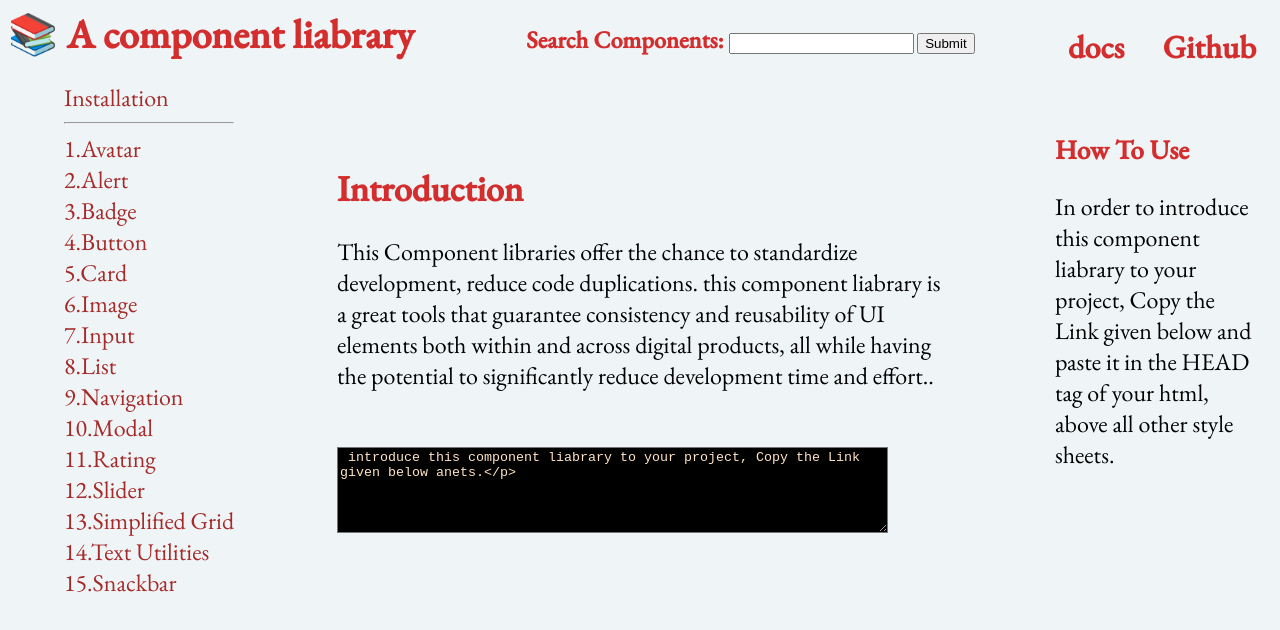
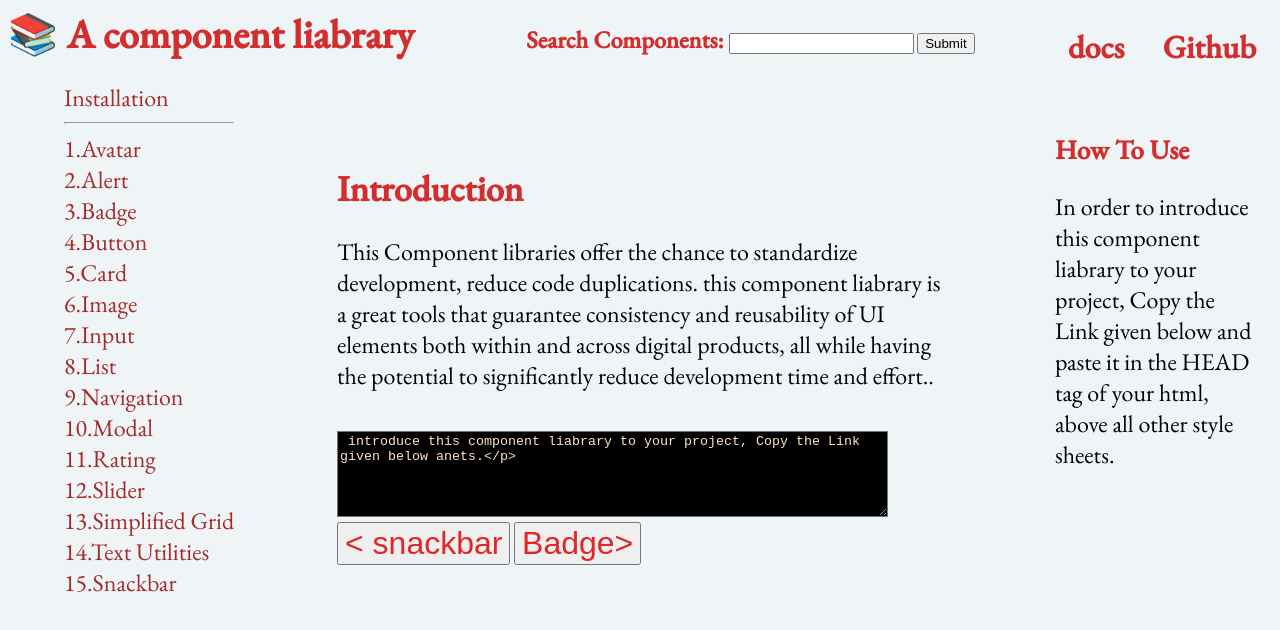
Before and after one commit to ashuashu2/Sage-UI, a plain HTML site: page installation/installation.html in a window 1280 px wide. Drawn offline with nearby package versions, Linux system fonts and the light colour scheme; a web font is replaced by a local one.

Commit message:
add button in installation

```diff
--- a/alert/alert.css
+++ b/alert/alert.css
@@ -241,12 +241,16 @@ p{
     font-size: 2rem;
     left: 0px;
     color:  rgb(224, 38, 38) ;
+    text-decoration: none;
+
 
 }
 .arrow-button-2{
     font-size: 2rem;
     right: 0px;
     color:  rgb(224, 38, 38) ;
+    text-decoration: none;
+
 
 
 }
@@ -254,4 +258,5 @@ p{
   margin-top: 3rem;
   margin-bottom: 3rem;
 
+
 }
--- a/avatar/avatar.css
+++ b/avatar/avatar.css
@@ -7,8 +7,9 @@
 
 
 body{
-    background-color: antiquewhite;
+    background-color: rgb(239, 245, 247);
     font-family: 'EB Garamond', serif;
+    font-size: large;
 
 
 }
@@ -19,6 +20,18 @@ body{
     margin-right: 2rem;
     margin-top: 0px;
 
+
+}
+
+h1 {
+    color: rgb(212, 45, 45);
+}
+h2{
+    color: rgb(212, 45, 45);
+
+}
+h3{
+    color: rgb(212, 45, 45);
 
 }
 
@@ -104,7 +117,25 @@ margin-top: 0%;
     margin-top: 1rem;
 
 }
-.information-div{
-    margin-top: 3rem;
+/* .information-div{
+    border: 1px solid rgb(224, 38, 38);
+    height: 50vh;
+    padding: 1rem;
+    position: fixed;
+    right: 0px;
 
+} */
+p{
+    font-size: x-large;
 }
+
+
+/* *******************text area ******** */
+
+.text-area{
+    margin-top: 2rem;
+    width: 90%;
+    height: 10vh;
+    background-color: black;
+    color: bisque;
+}
--- a/installation/installation.css
+++ b/installation/installation.css
@@ -133,9 +133,28 @@ p{
 /* *******************text area ******** */
 
 .text-area{
-    margin-top: 2rem;
+    margin-top: 1rem;
     width: 90%;
     height: 10vh;
     background-color: black;
     color: bisque;
 }
+
+/* ***************arrow button************ */
+
+.arrow-button-1{
+    font-size: 2rem;
+    left: 0px;
+    color:  rgb(224, 38, 38) ;
+    text-decoration: none;
+
+}
+.arrow-button-2{
+    font-size: 2rem;
+    right: 0px;
+    color:  rgb(224, 38, 38) ;
+    text-decoration: none;
+
+
+
+}
--- a/installation/installation.html
+++ b/installation/installation.html
@@ -65,6 +65,12 @@
 
         </div>
         <textarea name="" class="text-area" cols="30" rows="10"> introduce this component liabrary to your project, Copy the Link given below anets.</p></textarea>
+        <div class="arrow-button-container">
+
+            <button ><a  class="arrow-button-1" href="../Snackbar/snackbar.html"> < snackbar</a> </button>
+            <button ><a  class="arrow-button-2"href="../badge/badge.html">Badge></a>   </button>
+
+           </div>
 
 
 
```
Also changed, not shown: alert/alert.html (+1 -1 lines), avatar/avatar.html (+1 -1 lines), avatar/avatar2.html (deleted).
